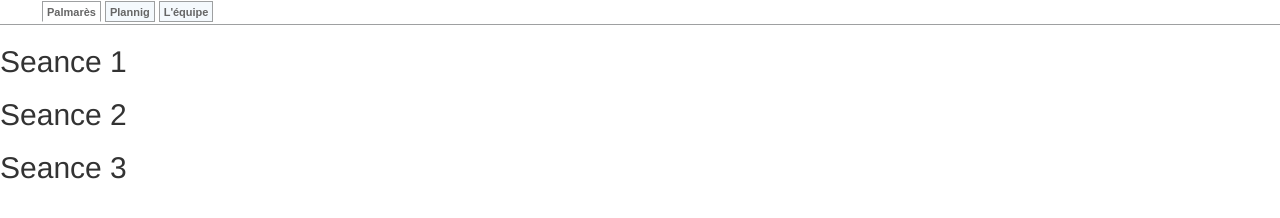
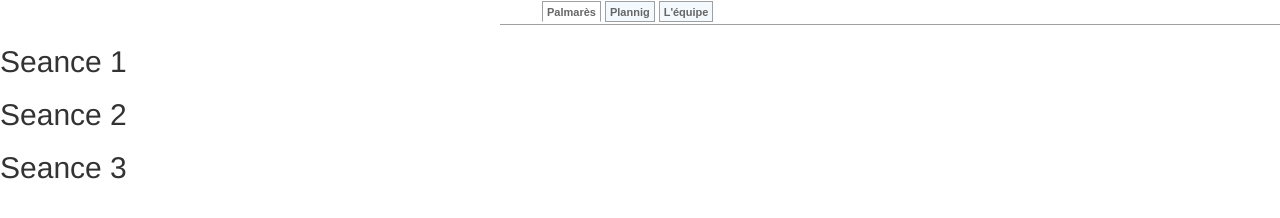
Before and after one commit to quentinprd/quentinprd.github.io, a plain HTML site: page index.html in a window 1280 px wide. Drawn offline with nearby package versions, Linux system fonts and the light colour scheme.

Commit message:
Update style.css

```diff
--- a/style.css
+++ b/style.css
@@ -4,7 +4,7 @@
     list-style-type : none;
     padding-bottom : 24px; /* à modifier suivant la taille de la police ET de la hauteur de l'onglet dans #onglets li */
     border-bottom : 1px solid #9EA0A1;
-    margin-left : 0;
+    margin-left : 500;
 }
 #onglets li
 {
```
